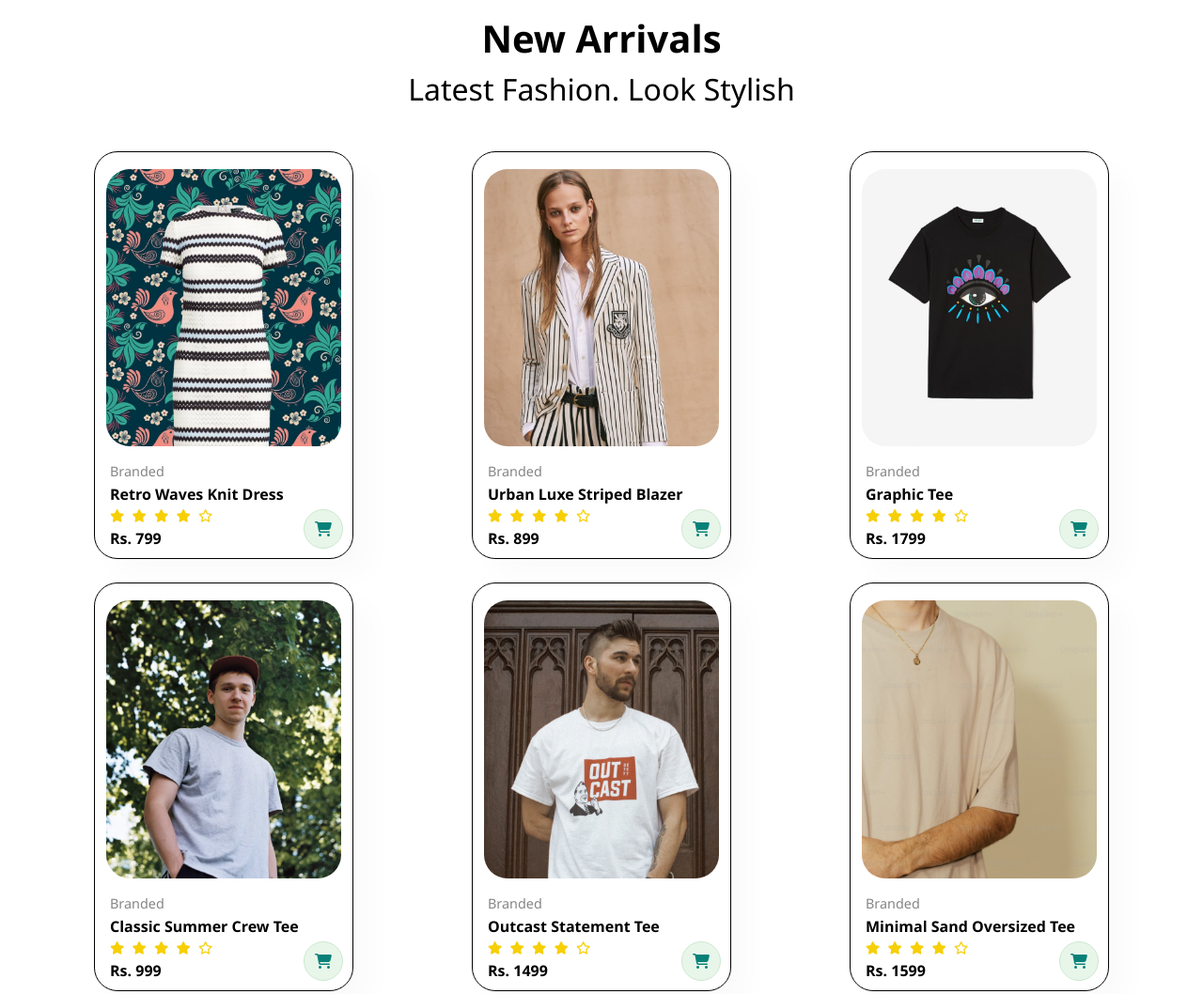
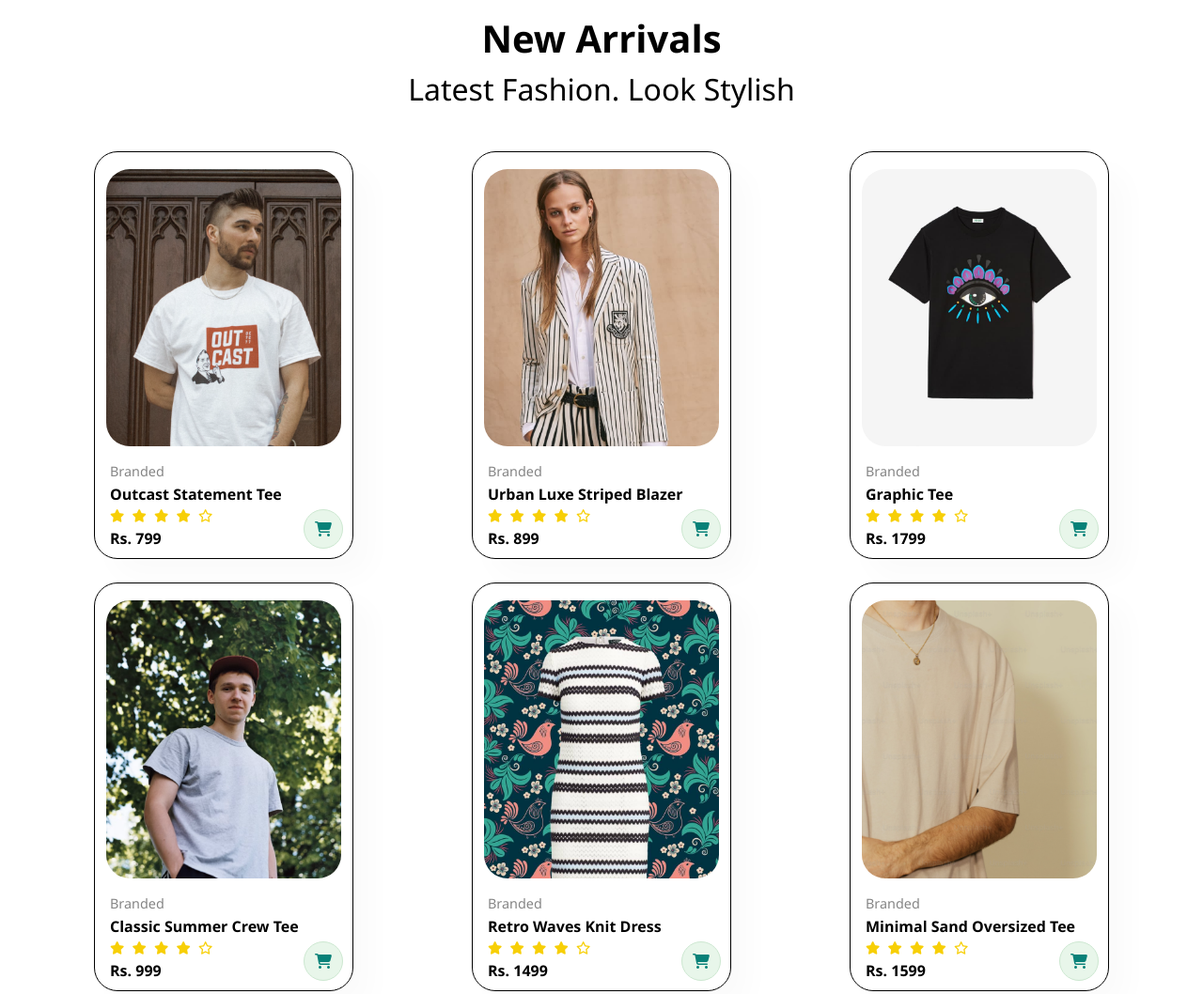
Before and after one commit to Heramb-Acharya/Binge-Ecommerce-Website, a plain HTML site: page index.html in a window 1280 px wide. Shown: the part 842-1900 px from the top of the page at 94% size. Drawn offline with Linux system fonts and the light colour scheme.

Commit message:
Updated featured products in index.html

```diff
--- a/index.html
+++ b/index.html
@@ -53,10 +53,10 @@
         <p id="prodheading-p">Latest Fashion. Look Stylish</p>
         <div class="product-container">
             <div class="product1" onclick="window.location.href='product.html'">
-                <img src="img/clothes/2.jpg" alt="product1">
+                <img src="img/clothes/4.png" alt="product1">
                 <div class="description">
                     <span>Branded</span>
-                    <h5>Retro Waves Knit Dress</h5>
+                    <h5>Outcast Statement Tee</h5>
                     <div class="star">
                         <i class="fa-solid fa-star"></i>
                         <i class="fa-solid fa-star"></i>
@@ -125,10 +125,10 @@
             </div>
 
             <div class="product1">
-                <img src="img/clothes/4.png" alt="product1" onclick="window.location.href='product.html'">
+                <img src="img/clothes/2.jpg" alt="product1" onclick="window.location.href='product.html'">
                 <div class="description">
                     <span>Branded</span>
-                    <h5>Outcast Statement Tee</h5>
+                    <h5>Retro Waves Knit Dress</h5>
                     <div class="star">
                         <i class="fa-solid fa-star"></i>
                         <i class="fa-solid fa-star"></i>
@@ -341,7 +341,8 @@
     }
 
     // Event listeners
-    document.getElementById('closeCart').onclick = closeSidecart;
+      document.querySelector('.single-product-details button').onclick = addToCart;
+   document.getElementById('closeCart').onclick = closeSidecart;
     document.getElementById('sidecartOverlay').onclick = closeSidecart;
     document.querySelector('.navbar-links li:last-child a').onclick = function(e) {
         e.preventDefault();
```
